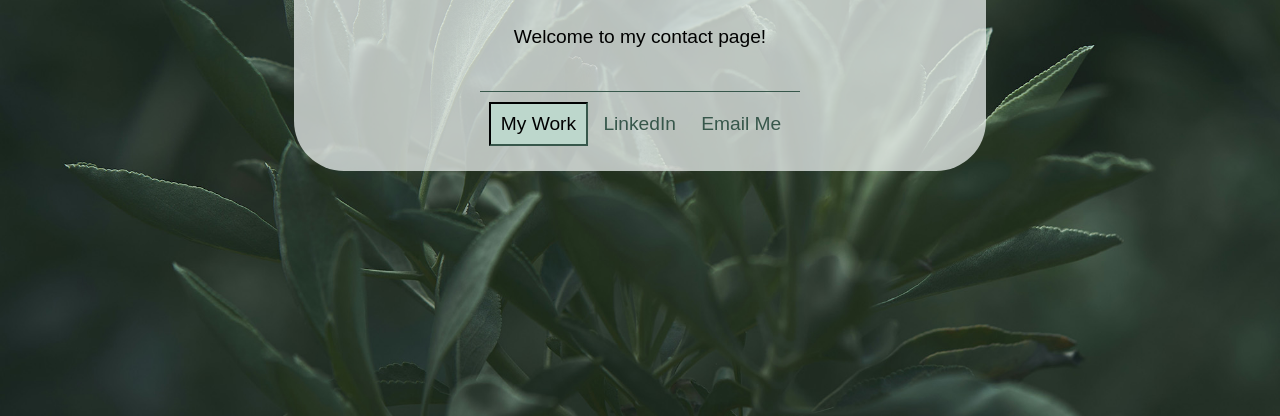
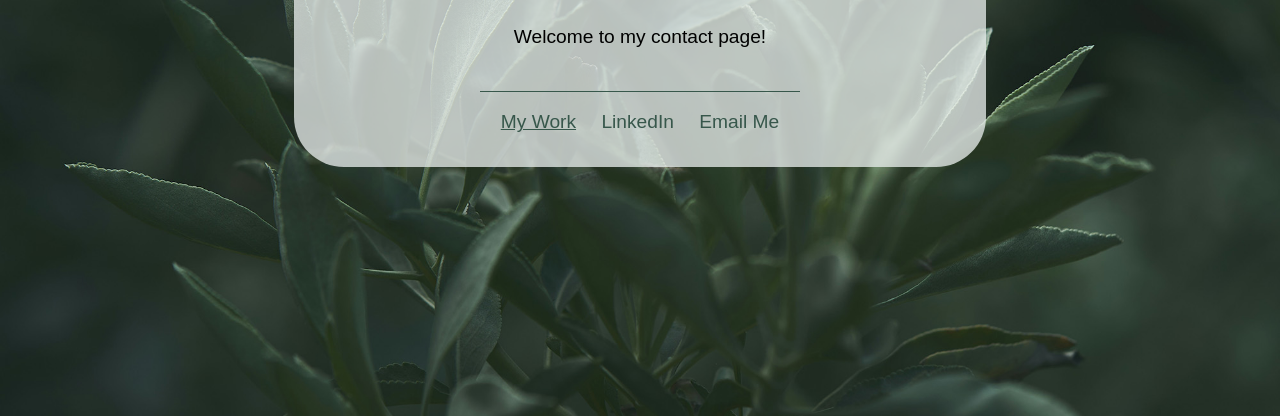
Before and after one commit to pavanibalaji/mycontactpage, a plain HTML site: page index.html in a window 1280 px wide. In both pictures the pointer is over the link "My Work". Shown: the part 484-900 px from the top of the page. Drawn offline with Linux system fonts and the light colour scheme; a web font is replaced by a local one.

Commit message:
Change hover effect to underline

```diff
--- a/styles-contact.css
+++ b/styles-contact.css
@@ -147,10 +147,10 @@ a{
 	font-weight: light;
 }
 
-a:hover{
+a:hover {text-decoration: underline;}
+
+/*a:hover{
 	color: black;
 	background: rgb(189, 215, 204);
 	border: 2px solid #37574b;
 	border-style: inset; /* ---- This is to create a button-like appearance ---- */
-
-}
```
